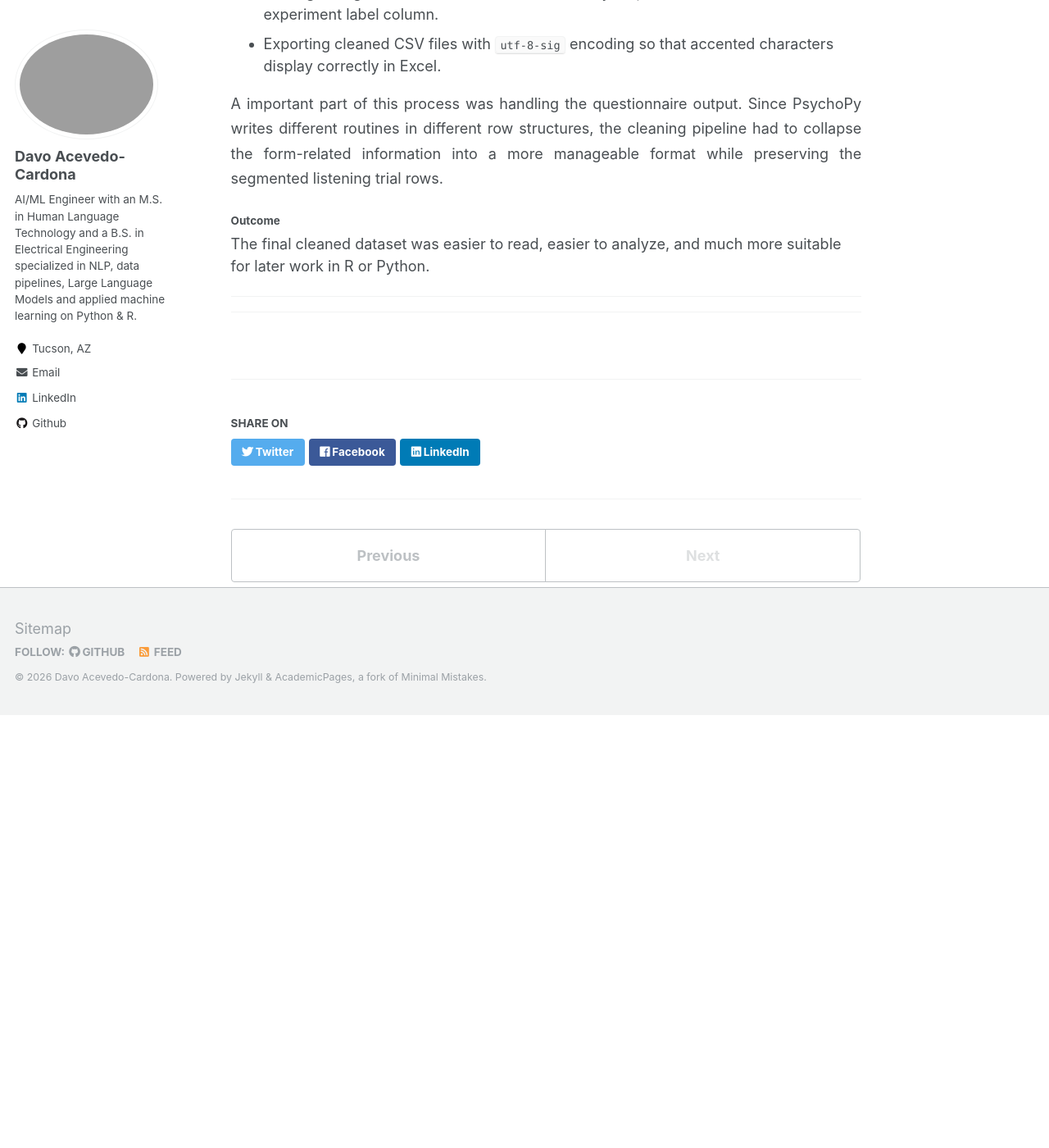
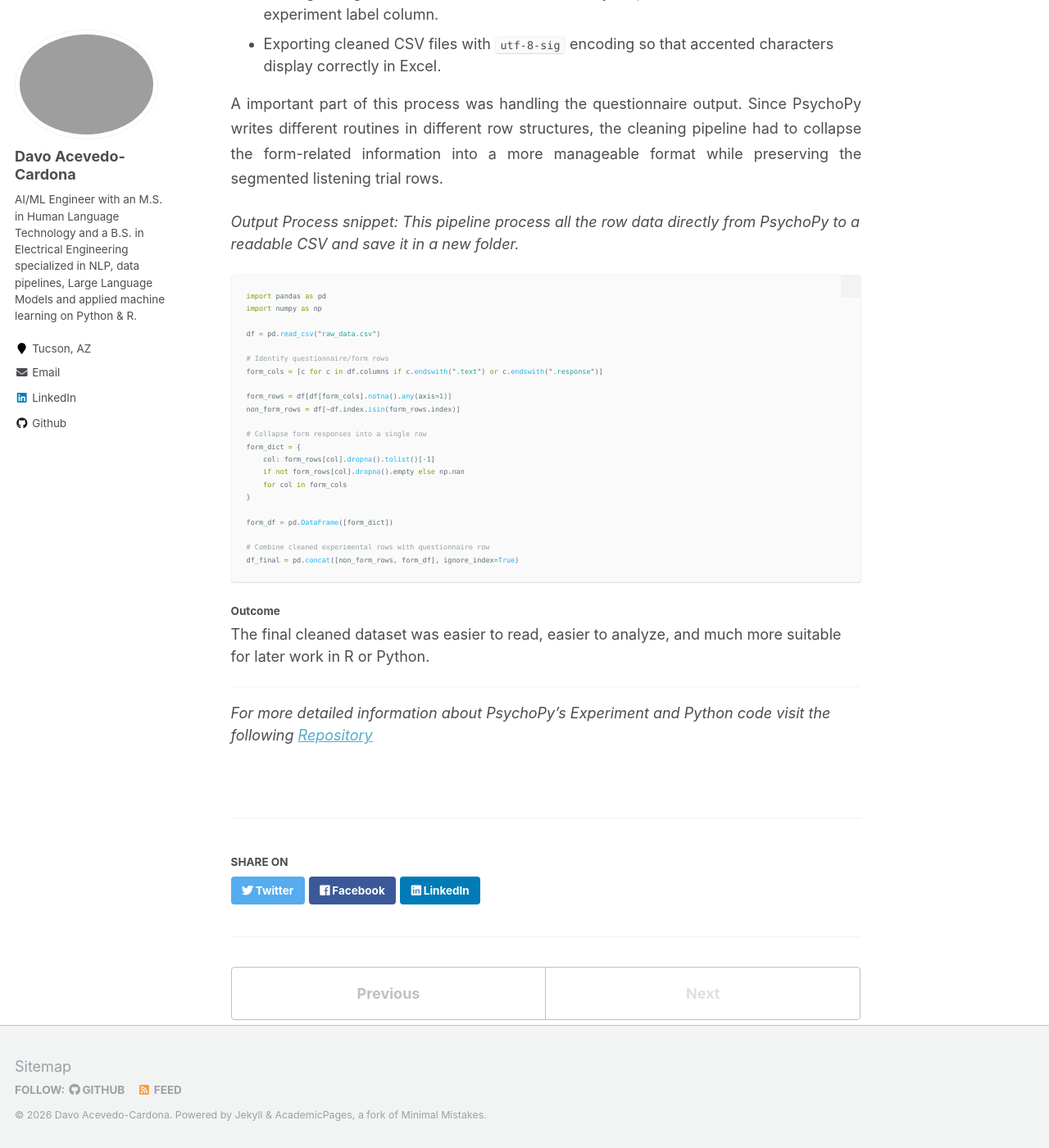
Before and after one commit to lldavoll/lldavoll.github.io, a Jekyll site: the page built from _portfolio/spl_experiment.md, in a window 1280 px wide and 1400 px high, scrolled down 10319 px. Shown: the whole window at 82% size. Built offline with Jekyll 4.4.1, drawn with Linux system fonts in a browser that asks for light colours; before the commit the page ends 11191 px from its top, so only the background shows below that; some of the changed text lies outside the part shown.

Commit message:
Update spl_experiment.md

````diff
--- a/_portfolio/spl_experiment.md
+++ b/_portfolio/spl_experiment.md
@@ -16,7 +16,6 @@ collection: portfolio
 
 <div style="text-align: justify; line-height: 1.7;">
 <p>
-
 This project presents the design, implementation, and analysis pipeline of a <strong>Self-Paced Listening (SPL) experiment</strong> integrated with a <strong>Bilingual Language Profile (BLP) questionnaire</strong>, developed as part of my work in the <a href="https://uavip.arizona.edu/arizona-applied-psycholinguistics-lab" target="_blank"> Arizona Applied Psycholinguistics Lab (AAPL) </a>.
 </p>
 </div>
@@ -154,9 +153,7 @@ A major extension of this project was the integration of a **multi-section bilin
 
 <div style="text-align: justify; line-height: 1.7;">
 <p>
-
 The first stage of the project focused on preparing the materials needed to run the experiment in PsychoPy. This preprocessing step had three main goals:
-
 </p>
 </div>
 
@@ -166,9 +163,7 @@ The first stage of the project focused on preparing the materials needed to run
 
 <div style="text-align: justify; line-height: 1.7;">
 <p>
-
 This stage was necessary because the experiment relies on segmented [.wav] files, and each segment must be presented with precise timing. By calculating the duration of each file ahead of time, I was able to control the flow of the stimuli more accurately and prepare the condition files that PsychoPy would later load during the experiment.
-
 </p>
 </div>
 
@@ -183,7 +178,6 @@ The preprocessing code was designed to support several parts of the experiment a
   - **Diminutive (`dim`)**
   - **Plural (`plu`)**
 - Create the Bilingual Language Profile (BLP) form input structure.
-
 
 _Master Stimuli and ms Extraction snippet: This pipeline calculates the duration (in milliseconds) of each .wav audio segment in a folder.
 After that it creates 4 lists, merge them as a master stimuli that can be uploaded to a PsychoPy Experiment._
@@ -222,12 +216,9 @@ df.to_csv("durations.csv", index=False, encoding="utf-8-sig")
 
 <div style="text-align: justify; line-height: 1.7;">
 <p>
-
 The second major part of the project was the implementation of a <strong>Bilingual Language Profile (BLP)</strong> questionnaire directly inside PsychoPy. The purpose of this component was to gather participant background information relevant to bilingualism, language use, and self-reported proficiency.
-
 <p>
 </p>
-
 The BLP section was designed to complement the self-paced listening task by providing a richer profile of each participant’s linguistic experience. This was especially important because the project involved bilingual participants and required more than simple demographic information.
 </p>
 </div>
@@ -257,9 +248,7 @@ The questionnaire included items such as:
 
 <div style="text-align: justify; line-height: 1.7;">
 <p>
-
 At first, I explored PsychoPy’s <strong>Form</strong> component to build the questionnaire. However, in practice this created substantial lag and reduced the performance of the experiment, especially on less powerful computers. To solve this, I redesigned the BLP using a combination of:
-
 </p>
 </div>
 
@@ -270,9 +259,7 @@ At first, I explored PsychoPy’s <strong>Form</strong> component to build the q
 
 <div style="text-align: justify; line-height: 1.7;">
 <p>
-
 This redesign significantly improved usability and performance. It also gave me greater control over the visual layout, response validation, and multilingual interface design.
-
 </p>
 </div>
 
@@ -280,9 +267,7 @@ This redesign significantly improved usability and performance. It also gave me
 
 <div style="text-align: justify; line-height: 1.7;">
 <p>
-
 This part of the project showed me that building experimental tools often requires balancing theory and implementation. From an HLT perspective, the BLP section demonstrates the use of technical tools to collect structured linguistic data while maintaining an accessible participant experience.
-
 </p>
 </div>
 
@@ -292,9 +277,7 @@ This part of the project showed me that building experimental tools often requir
 
 <div style="text-align: justify; line-height: 1.7;">
 <p>
-
 Before running the full experiment, I created a <strong>practice version</strong> (`prueba`) to test the full pipeline in a controlled way. This step served as a smaller-scale version of the experiment and was essential for debugging timing, audio playback, keyboard responses, and questionnaire flow.
-
 </p>
 </div>
 
@@ -312,10 +295,8 @@ The practice trials allowed me to verify that:
 <p>
 This stage was important because it exposed problems that would have been difficult to diagnose during real participant testing. For example, it helped identify issues related to routine transitions, lag caused by certain interface elements, and how PsychoPy stored response data in the output CSV files.
 <p>
-
 </p>
 By separating a practice phase from the main experiment, I was able to test the experimental logic more safely and make iterative adjustments before final deployment.
-
 </p>
 </div>
 ---
@@ -324,9 +305,7 @@ By separating a practice phase from the main experiment, I was able to test the
 
 <div style="text-align: justify; line-height: 1.7;">
 <p>
-
 Once the preprocessing and practice stages were complete, I moved to a broader testing phase. This involved repeatedly running the experiment in PsychoPy and refining both the task structure and participant interface.
-
 </p>
 </div>
 
@@ -336,7 +315,6 @@ Several important implementation issues were resolved during this stage:
 
 <div style="text-align: justify; line-height: 1.7;">
 <p>
-
 One of the main testing goals was to confirm that each audio segment stopped at the correct point. Since the experiment depends on segmented listening, even small timing inconsistencies could affect the validity of the task. The preprocessing step with duration extraction was therefore critical for reliable playback.
 <p>
 </p>
@@ -364,11 +342,10 @@ The most significant technical issue was lag. Through testing, I found that Psyc
 
 <div style="text-align: justify; line-height: 1.7;">
 <p>
-The last major stage of the project was the **data cleaning pipeline**, which transformed PsychoPy’s raw output into a cleaner and more analysis-ready format.
+The last major stage of the project was the <strong>data cleaning pipeline</strong>, which transformed PsychoPy’s raw output into a cleaner and more analysis-ready format.
 <p>
 </p>
 Raw PsychoPy CSV files contain a large number of internal columns that are useful for the software itself but not necessarily useful for statistical analysis. In addition, because the experiment combined segmented trials with questionnaire-style responses, the resulting CSV files needed to be reorganized carefully.
-
 </p>
 </div>
 
@@ -400,9 +377,37 @@ A important part of this process was handling the questionnaire output. Since Ps
 </p>
 </div>
 
+_Output Process snippet: This pipeline process all the row data directly from PsychoPy to a readable CSV and save it in a new folder._
+
+```python
+import pandas as pd
+import numpy as np
+
+df = pd.read_csv("raw_data.csv")
+
+# Identify questionnaire/form rows
+form_cols = [c for c in df.columns if c.endswith(".text") or c.endswith(".response")]
+
+form_rows = df[df[form_cols].notna().any(axis=1)]
+non_form_rows = df[~df.index.isin(form_rows.index)]
+
+# Collapse form responses into a single row
+form_dict = {
+    col: form_rows[col].dropna().tolist()[-1]
+    if not form_rows[col].dropna().empty else np.nan
+    for col in form_cols
+}
+
+form_df = pd.DataFrame([form_dict])
+
+# Combine cleaned experimental rows with questionnaire row
+df_final = pd.concat([non_form_rows, form_df], ignore_index=True)
+```
+
 #### Outcome
 
 The final cleaned dataset was easier to read, easier to analyze, and much more suitable for later work in R or Python.
 
 ---
----
+
+_For more detailed information about PsychoPy's Experiment and Python code visit the following [Repository](https://github.com/lldavoll/Self-Paced-Listening-Experiment-Pipeline)_
````
